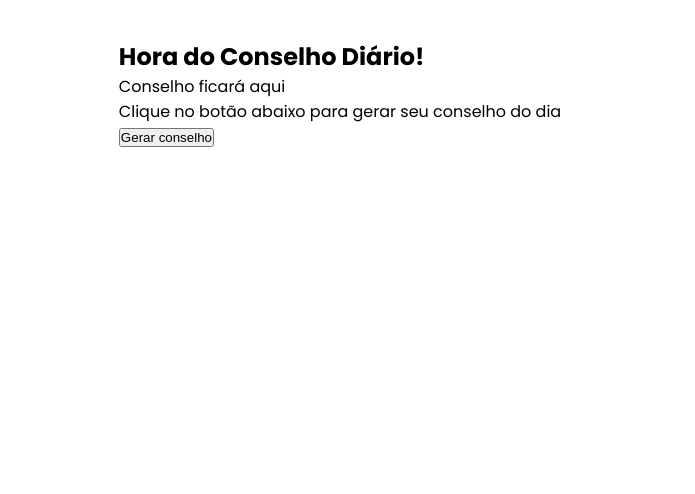
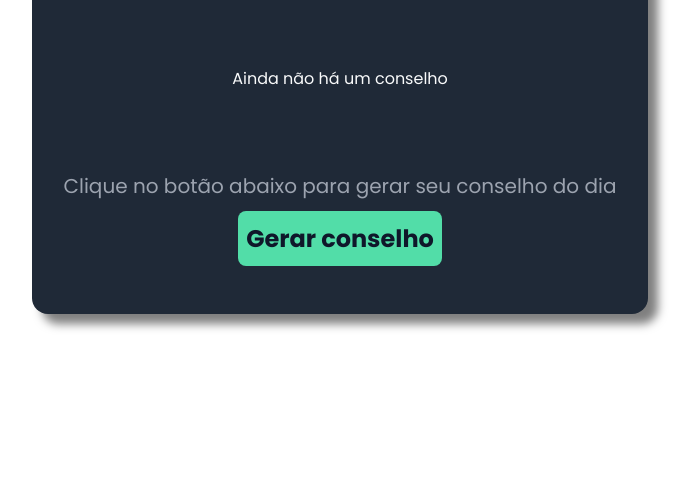
Before and after one commit to AngeloxAlves/Gerador-de-Conselhos, a website built with Vite: page index.html in a window 1280 px wide. Shown: the part 306-800 px from the top of the page, without its empty margins (300-995 px from the left). Built offline with nearby package versions, Linux system fonts and the light colour scheme; files whose address does not match are found by name.

Commit message:
finalizado o css inicial

```diff
--- a/index.html
+++ b/index.html
@@ -16,11 +16,13 @@
     <section class="advice_section">
       <h1>Hora do Conselho Diário!</h1>
       <!-- O <p> abaixo só deverá aparecer no projeto quando um conselho for gerado -->
-      <p id="advice-text" class="advice hidden">Conselho ficará aqui</p>
-      <p id="advice-indicator" class="advice_indicator">
-        Clique no botão abaixo para gerar seu conselho do dia
-      </p>
-      <button id="btn-generate">Gerar conselho</button>
+      <p id="advice-text" class="advice">Ainda não há um conselho</p>
+      <div class="btn_div">
+        <p id="advice-indicator" class="advice_indicator">
+          Clique no botão abaixo para gerar seu conselho do dia
+        </p>
+        <button id="btn-generate">Gerar conselho</button>
+      </div>
     </section>
     <script type="module" src="/src/main.js"></script>
   </body>
--- a/src/style.css
+++ b/src/style.css
@@ -19,6 +19,7 @@
   --btn-bg: #52dda8; /* Verde menta vibrante (se destaca muito) */
   --btn-text: #0f172a; /* Texto escuro para contraste no botão */
   --btn-hover: #34d399; /* Verde levemente mais escuro ao passar o mouse */
+  --btn-active: #25815f;
 }
 
 body {
@@ -33,4 +34,52 @@ body {
 }
 
 .advice_section {
+  background-color: var(--bg-primary);
+  padding: 3em 2em;
+  border-radius: 16px;
+  text-align: center;
+  box-shadow: 10px 10px 10px rgba(0, 0, 0, 0.5);
+  display: flex;
+  flex-direction: column;
+  gap: 5em;
 }
+
+h1 {
+  color: var(--text-secondary);
+  font-size: 42px;
+  line-height: 150%;
+}
+
+.advice {
+  color: var(--text-primary);
+}
+
+.advice_indicator {
+  color: var(--text-secondary);
+  font-size: 20px;
+}
+
+button {
+  color: var(--btn-text);
+  font-family: inherit;
+  background-color: var(--btn-bg);
+  padding: 10px 8px;
+  font-size: 24px;
+  font-weight: 600;
+  border: none;
+  border-radius: 8px;
+  margin-top: 10px;
+}
+
+button:hover {
+  background-color: var(--btn-hover);
+  cursor: pointer;
+}
+
+button:active {
+  background-color: var(--btn-active);
+}
+
+.hidden {
+  display: none;
+}
```
